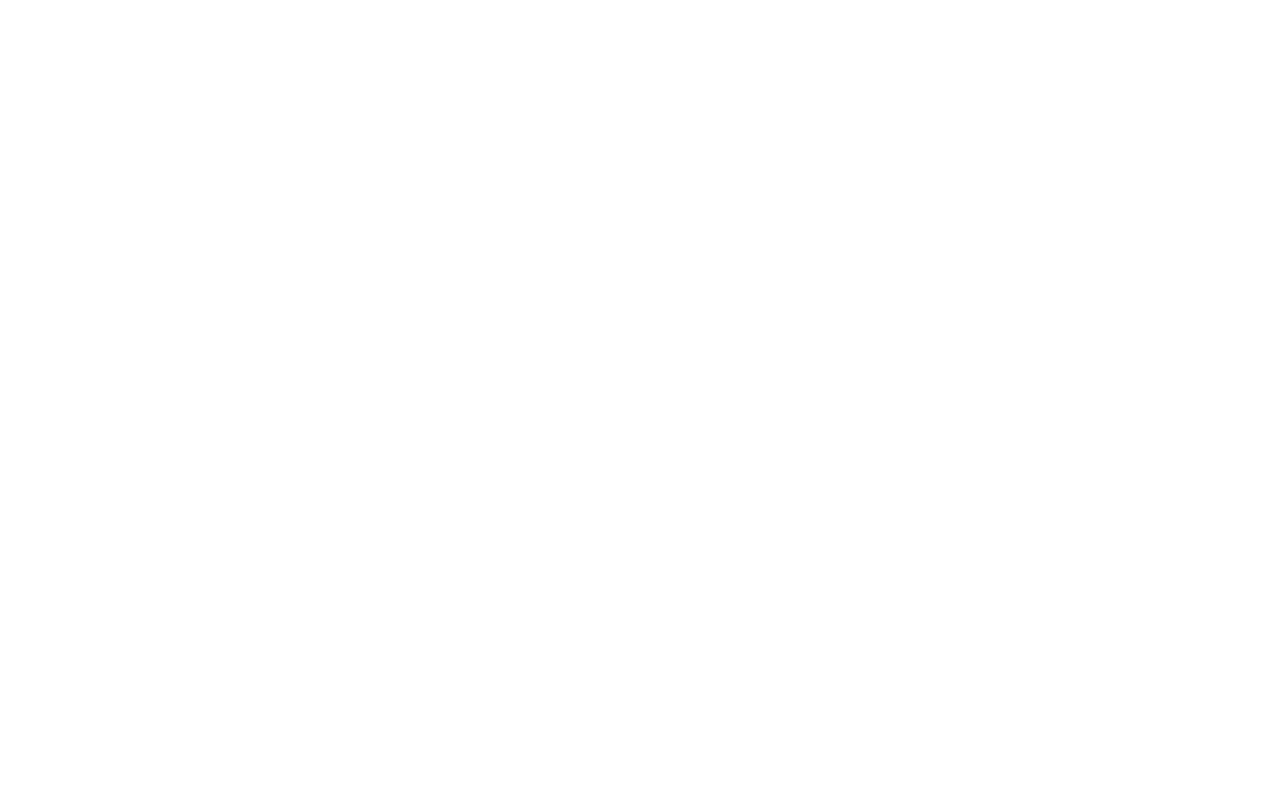
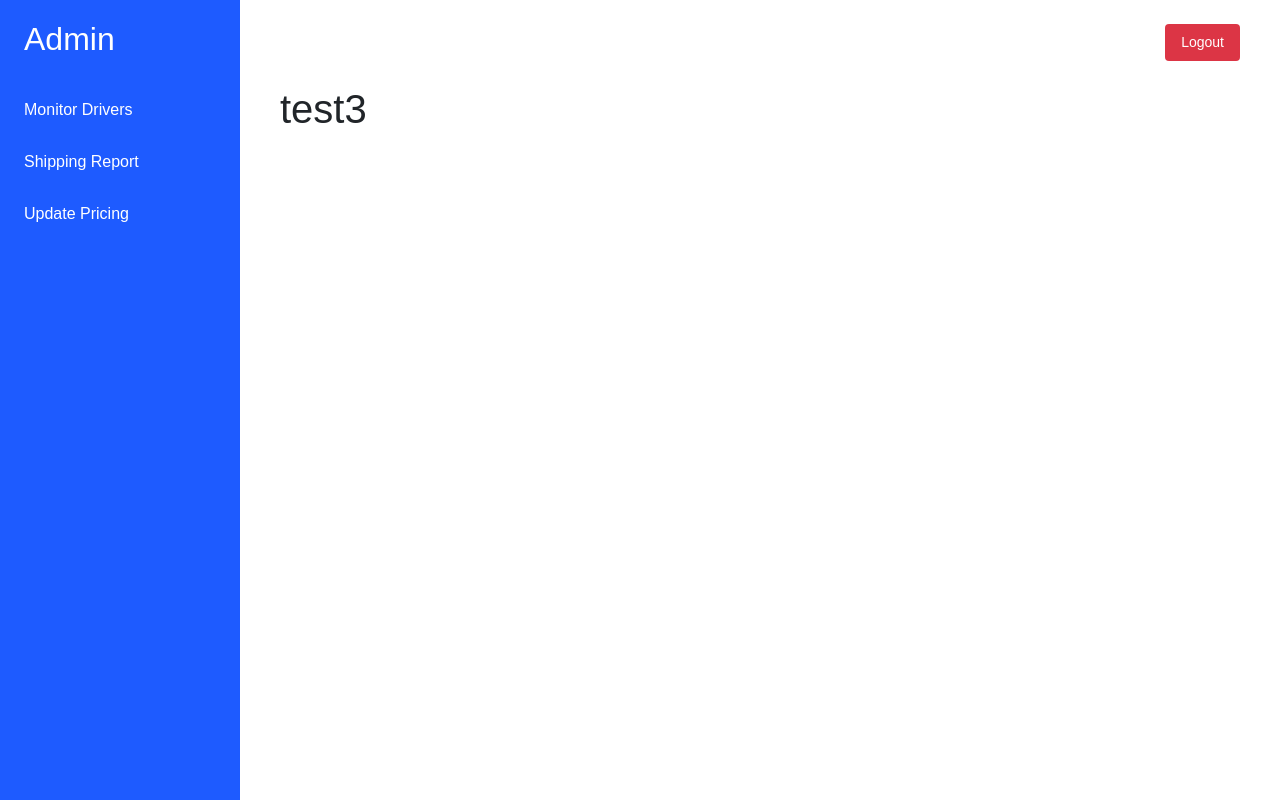
Before and after one commit to konnosvata/Group4_Online_Shipping_Management_System, a React (Create React App) app in the folder frontend/: page /admin in a window 1280 px wide. Before the commit this address had no page. Built offline with nearby package versions, Linux system fonts and the light colour scheme.

Commit message:
UIs for driver and admin with relevant added pages

```diff
--- a/frontend/src/App.js
+++ b/frontend/src/App.js
@@ -16,6 +16,17 @@
 import ChatWithCourier from "./pages_customer/ChatWithCourier";
 import AccountSettings from "./pages_customer/AccountSettings";
 import ActiveShipments from "./pages_customer/activeShipments";
+
+//driver
+import DriverLayout from "./layout/DriverLayout";
+import AssignedShipments from "./pages_Driver/AssignedShipments.jsx";
+import UpdateShipment from "./pages_Driver/UpdateShipment.jsx";
+
+//admin
+import AdminLayout from "./layout/AdminLayout";
+import MonitorDrivers from "./pages_Admin/MonitorDrivers";
+import ShippingReport from "./pages_Admin/ShippingReport";
+import UpdatePricing from "./pages_Admin/UpdatePricing";
 
 function App() {
   return (
@@ -76,6 +87,30 @@
 
         </Route>
 
+        {/* DRIVER ROUTES */}
+        <Route path="driver" element={<DriverLayout />}>
+
+            {/* default page when visiting /driver */}
+            <Route index element={<AssignedShipments />} />
+
+            <Route path="assignedShipments" element={<AssignedShipments />} />
+            <Route path="updateShipment" element={<UpdateShipment />} />
+
+        </Route>
+
+        {/* ADMIN ROUTES */}
+        <Route path="admin" element={<AdminLayout />}>
+
+            {/* default page when visiting /admin */}
+            <Route index element={<MonitorDrivers />} />
+
+            <Route path="monitorDrivers" element={<MonitorDrivers />} />
+            <Route path="shippingReport" element={<ShippingReport />} />
+            <Route path="updatePricing" element={<UpdatePricing />} />
+
+        </Route>
+
+
       </Routes>
     </BrowserRouter>
   );
--- /dev/null
+++ b/frontend/src/layout/AdminLayout.jsx
@@ -0,0 +1,74 @@
+import React from "react";
+import { NavLink, Outlet, useNavigate } from "react-router-dom";
+
+const AdminLayout = () => {
+  const navigate = useNavigate();
+
+  const handleLogout = () => {
+    localStorage.removeItem("user");
+    navigate("/");
+  };
+
+  return (
+    <div style={{ display: "flex", minHeight: "100vh", fontFamily: "sans-serif" }}>
+      {/* sidebar */}
+      <aside
+        style={{
+          width: "240px",
+          backgroundColor: "#1e5bff",
+          color: "white",
+          padding: "20px 0",
+        }}
+      >
+        <h2 style={{ marginLeft: 24, marginBottom: 30 }}>Admin</h2>
+
+        <nav style={{ display: "flex", flexDirection: "column", gap: 8 }}>
+          <SidebarLink to="/admin/monitorDrivers" label="Monitor Drivers" />
+          <SidebarLink to="/admin/shippingReport" label="Shipping Report" />
+          <SidebarLink to="/admin/updatePricing" label="Update Pricing" />
+        </nav>
+      </aside>
+
+      {/* main content */}
+      <main style={{ flex: 1, padding: "24px 40px" }}>
+        <div style={{ display: "flex", justifyContent: "flex-end", marginBottom: 24 }}>
+          <button
+            onClick={handleLogout}
+            style={{
+              padding: "8px 16px",
+              backgroundColor: "#dc3545",
+              color: "white",
+              border: "none",
+              borderRadius: "4px",
+              cursor: "pointer",
+              fontSize: "14px",
+              fontWeight: "500"
+            }}
+          >
+            Logout
+          </button>
+        </div>
+
+        {/* admin pages render here */}
+        <Outlet />
+      </main>
+    </div>
+  );
+};
+
+const SidebarLink = ({ to, label }) => (
+  <NavLink
+    to={to}
+    style={({ isActive }) => ({
+      padding: "10px 24px",
+      textDecoration: "none",
+      color: "white",
+      backgroundColor: isActive ? "#1746bf" : "transparent",
+      fontWeight: isActive ? "600" : "400",
+    })}
+  >
+    {label}
+  </NavLink>
+);
+
+export default AdminLayout;
--- /dev/null
+++ b/frontend/src/layout/DriverLayout.jsx
@@ -0,0 +1,73 @@
+import React from "react";
+import { NavLink, Outlet, useNavigate } from "react-router-dom";
+
+const DriverLayout = () => {
+  const navigate = useNavigate();
+
+  const handleLogout = () => {
+    localStorage.removeItem("user");
+    navigate("/");
+  };
+
+  return (
+    <div style={{ display: "flex", minHeight: "100vh", fontFamily: "sans-serif" }}>
+      {/* sidebar */}
+      <aside
+        style={{
+          width: "240px",
+          backgroundColor: "#1e5bff",
+          color: "white",
+          padding: "20px 0",
+        }}
+      >
+        <h2 style={{ marginLeft: 24, marginBottom: 30 }}>Driver</h2>
+
+        <nav style={{ display: "flex", flexDirection: "column", gap: 8 }}>
+          <SidebarLink to="/driver/assignedShipments" label="Assigned Shipments" />
+          <SidebarLink to="/driver/updateShipment" label="Update Shipment" />
+        </nav>
+      </aside>
+
+      {/* main content */}
+      <main style={{ flex: 1, padding: "24px 40px" }}>
+        <div style={{ display: "flex", justifyContent: "flex-end", marginBottom: 24 }}>
+          <button
+            onClick={handleLogout}
+            style={{
+              padding: "8px 16px",
+              backgroundColor: "#dc3545",
+              color: "white",
+              border: "none",
+              borderRadius: "4px",
+              cursor: "pointer",
+              fontSize: "14px",
+              fontWeight: "500"
+            }}
+          >
+            Logout
+          </button>
+        </div>
+
+        {/* driver pages render here */}
+        <Outlet />
+      </main>
+    </div>
+  );
+};
+
+const SidebarLink = ({ to, label }) => (
+  <NavLink
+    to={to}
+    style={({ isActive }) => ({
+      padding: "10px 24px",
+      textDecoration: "none",
+      color: "white",
+      backgroundColor: isActive ? "#1746bf" : "transparent",
+      fontWeight: isActive ? "600" : "400",
+    })}
+  >
+    {label}
+  </NavLink>
+);
+
+export default DriverLayout;
--- /dev/null
+++ b/frontend/src/pages_Admin/MonitorDrivers.jsx
@@ -0,0 +1,3 @@
+export default function Payments() {
+  return <h1>test3</h1>;
+}
--- /dev/null
+++ b/frontend/src/pages_Admin/ShippingReport.jsx
@@ -0,0 +1,3 @@
+export default function Payments() {
+  return <h1>test4</h1>;
+}
--- /dev/null
+++ b/frontend/src/pages_Admin/UpdatePricing.jsx
@@ -0,0 +1,3 @@
+export default function Payments() {
+  return <h1>test5</h1>;
+}
--- /dev/null
+++ b/frontend/src/pages_Driver/AssignedShipments.jsx
@@ -0,0 +1,3 @@
+export default function Payments() {
+  return <h1>test1</h1>;
+}
--- /dev/null
+++ b/frontend/src/pages_Driver/UpdateShipment.jsx
@@ -0,0 +1,3 @@
+export default function Payments() {
+  return <h1>test2</h1>;
+}
```
